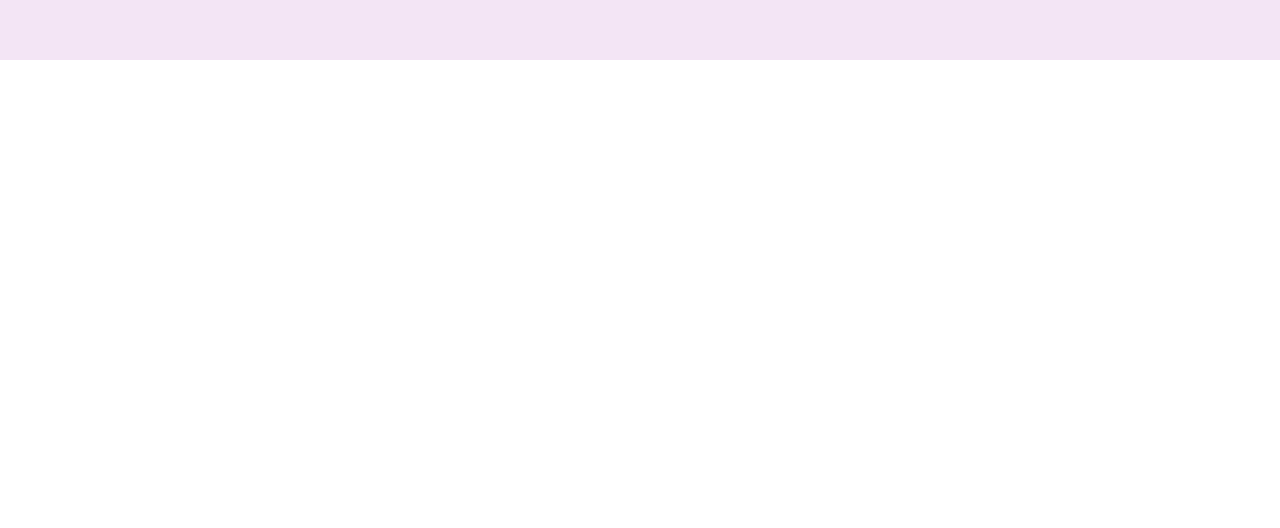
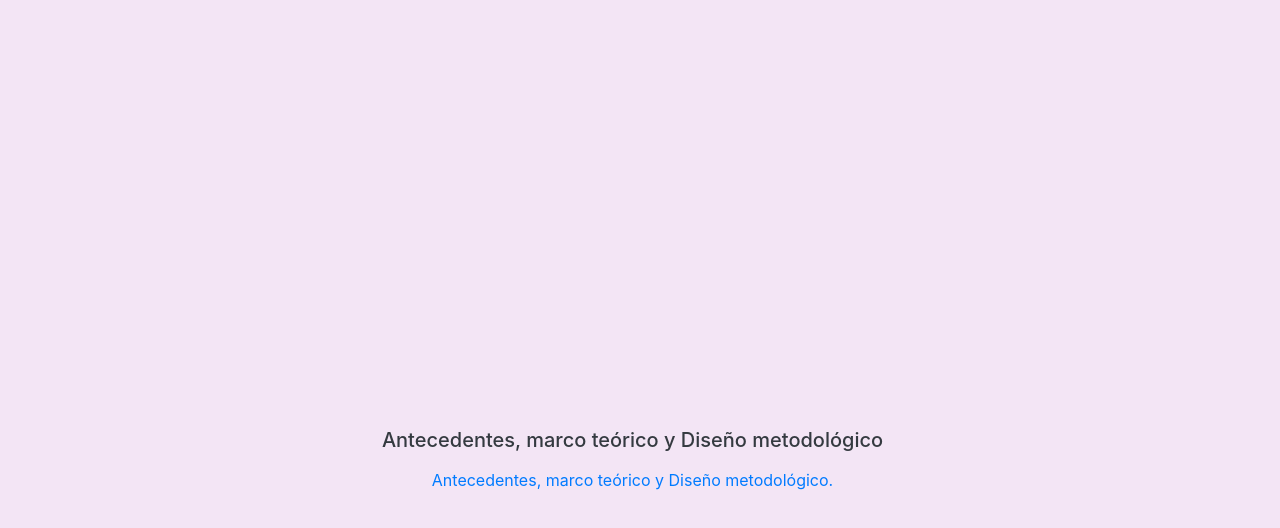
Before and after one commit to MartinMedinaRuvian/presentacionproyectoseminario, a plain HTML site: page index.html in a window 1280 px wide. Shown: the part 6340-6868 px from the top of the page. Before the commit the page ends 6400 px from the top, so only its background shows below. Drawn offline with Linux system fonts and the light colour scheme.

Commit message:
Update index.html
agregue un nueva sesión con el link a la segunda parte

```diff
--- a/index.html
+++ b/index.html
@@ -352,6 +352,26 @@
          <!-- FIN SECCIÓN -->
 
 
+  <!-- SECCIÓN 9 LINK A SEGUNDA PARTE -->
+ <div class="row flex-items-xs-center flex-items-xs-middle" id="sesion8">
+
+  <div class="container text-dark text-center">
+
+   <h5 class="mb-3">Antecedentes, marco teórico y Diseño metodológico</h5>
+
+  <a href="https://martinmedinaruvian.github.io/presentacionseminariosegundaparte/" target="_blank">
+    Antecedentes, marco teórico y Diseño metodológico.
+  </a>
+
+
+</div>
+
+</div>
+
+         <!-- FIN SECCIÓN -->
+
+
+
   <!-- jQuery first, then Tether, then Bootstrap JS. -->
   <script src="js/jquery-3.4.1.slim.min.js"></script>
   <script src="js/bootstrap.min.js"></script>
```
